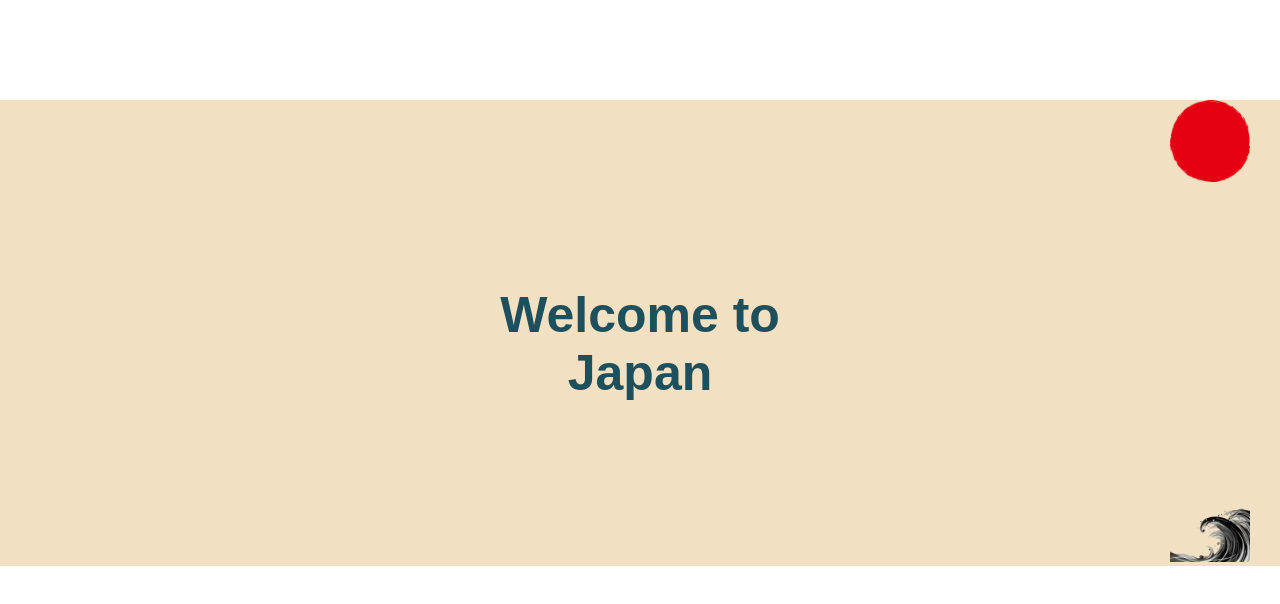
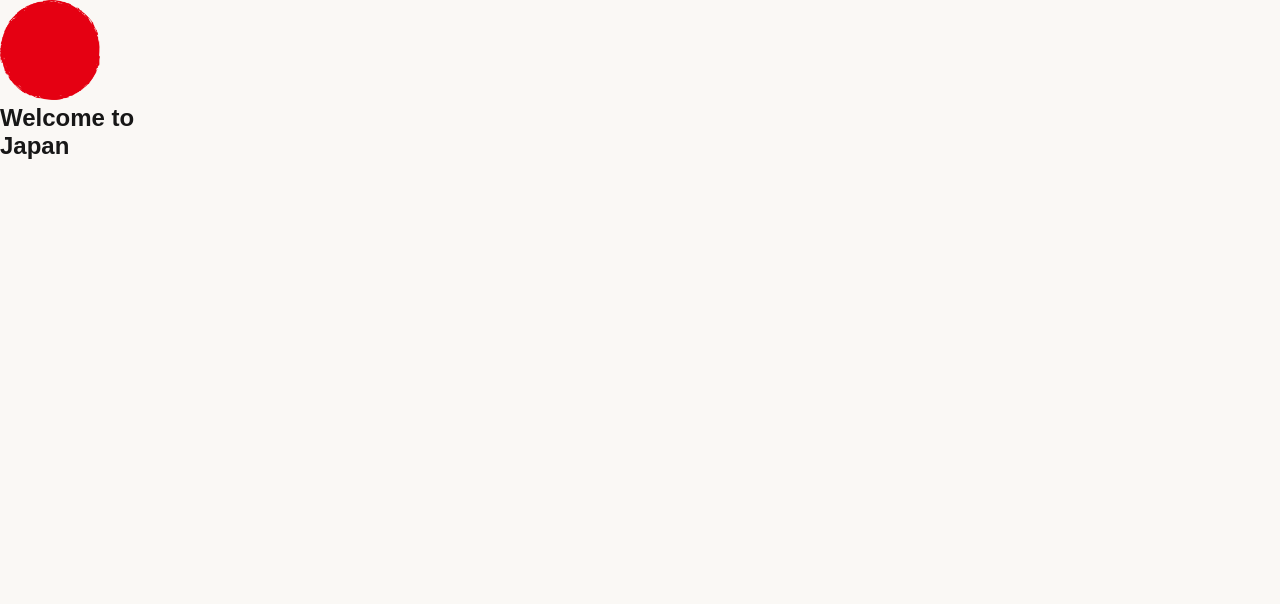
Before and after one commit to hayasin2004/new-u22-Next.js, a Next.js app: page /welcomeToJapan in a window 1280 px wide. Shown: the top 604 px of the page. Built offline with nearby package versions, Linux system fonts and the light colour scheme.

Commit message:
このページが動き出した！

```diff
--- a/src/app/welcomeToJapan/page.tsx
+++ b/src/app/welcomeToJapan/page.tsx
@@ -16,14 +16,6 @@ const welcomeToJapan = () => {
             </div>
             <h2 className={styles.siteName}>Welcome to <br/>Japan</h2>
             <div className={styles.Hinomarucontainer}>
-                <Image
-                    src="/images/tunami.png"
-                    alt="Hinomaru Logo"
-                    width={500}
-                    height={500}
-                    className={styles.Hinomaru}
-                    priority
-                />
             </div>
         </div>
     );
--- a/src/app/welcomeToJapan/welcome.module.css
+++ b/src/app/welcomeToJapan/welcome.module.css
@@ -1,25 +1,6 @@
-.body{
-    background-color: #f1e0c2;
-}
+
 .container{
-    background-color: #f1e0c2;
+    background-color: #faf8f5;
+    height: 1000px;
 
 }
-.Hinomarucontainer{
-    text-align: right;
-    margin-right: 30px;
-    margin-top: 100px;
-}
-
-.Hinomaru{
-    width: 80px;
-    height: auto;
-}
-
-.siteName{
-    position: relative;
-    font-size: 50px;
-    color:#1d505c;
-    text-align: center;
-    margin-top: 100px;
-}
```
